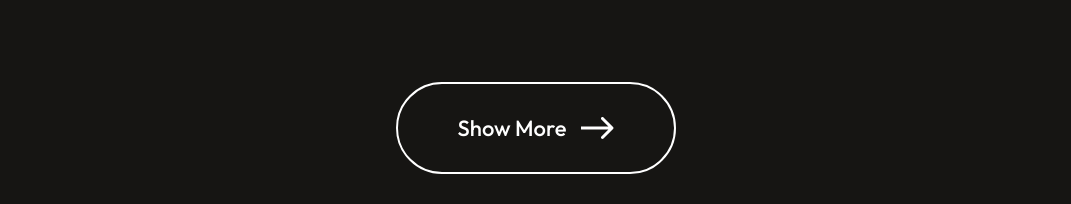
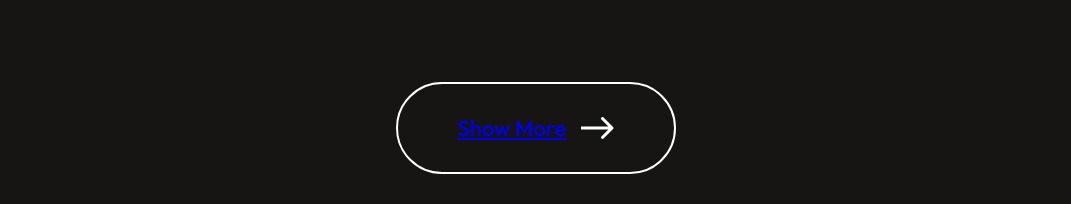
Before and after one commit to Loharsumit/portfolio-react, a React (Vite) app: page / in a window 1280 px wide. Shown: the part 4238-4442 px from the top of the page, without its empty margins (104-1175 px from the left). Built offline with nearby package versions, Linux system fonts and the light colour scheme.

Commit message:
Update MyWork.jsx

```diff
--- a/src/Components/MyWork/MyWork.jsx
+++ b/src/Components/MyWork/MyWork.jsx
@@ -21,7 +21,7 @@ const MyWork = () => {
         })}
        </div>
        <div className="mywork-showmore">
-        <p>Show More</p>
+        <a href='https://projects-flax-three.vercel.app/'>Show More</a>
         <img src={arrow_icon} alt="" />
        </div>
     </div>
```
